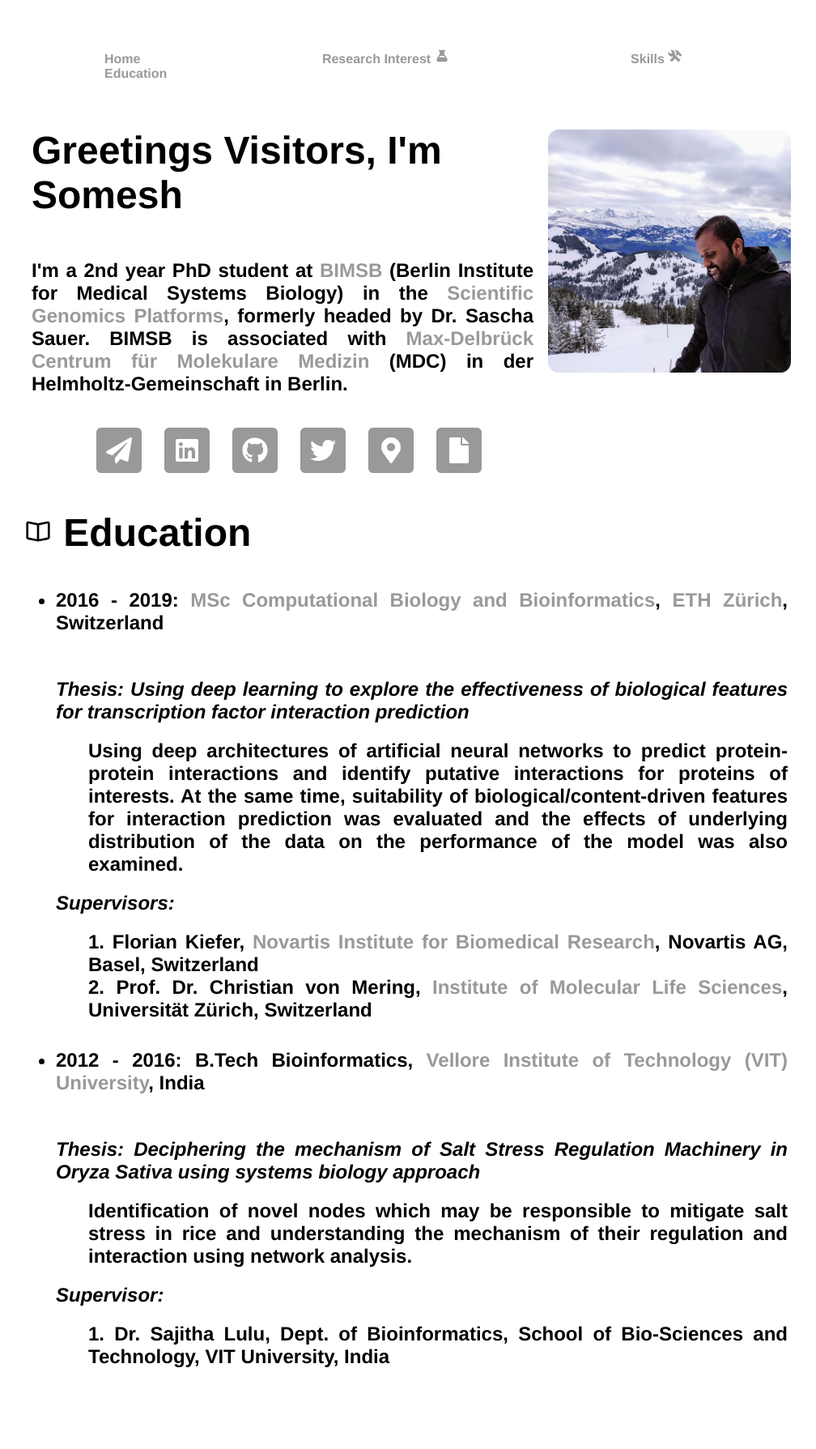
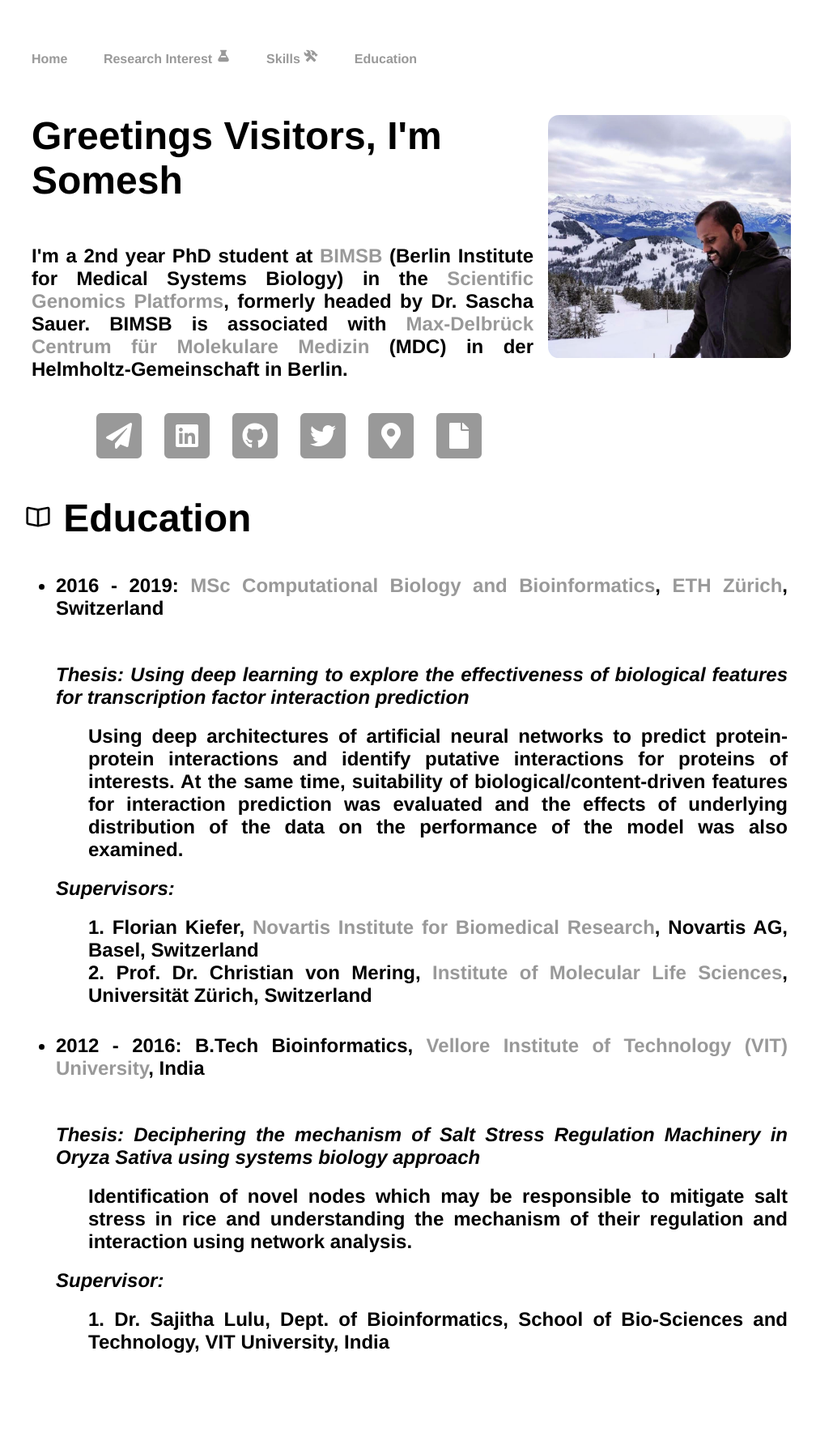
Before and after one commit to saisomesh2594/saisomesh2594.github.io, a Jekyll site: the page built from index.html, in a window 1280 px wide. Shown: the whole page at 81% size, without its empty margins (131-1139 px from the left). Built offline with Jekyll 4.4.1, drawn with Linux system fonts in a browser that asks for light colours.

Commit message:
update css

```diff
--- a/css/main.css
+++ b/css/main.css
@@ -13,7 +13,7 @@ nav ul, footer ul {
 nav ul li, footer ul li {
     display: inline;
     margin-right: 20px;
-    padding: 100px;
+    padding: 10px;
 }
 
 ul li{
```
